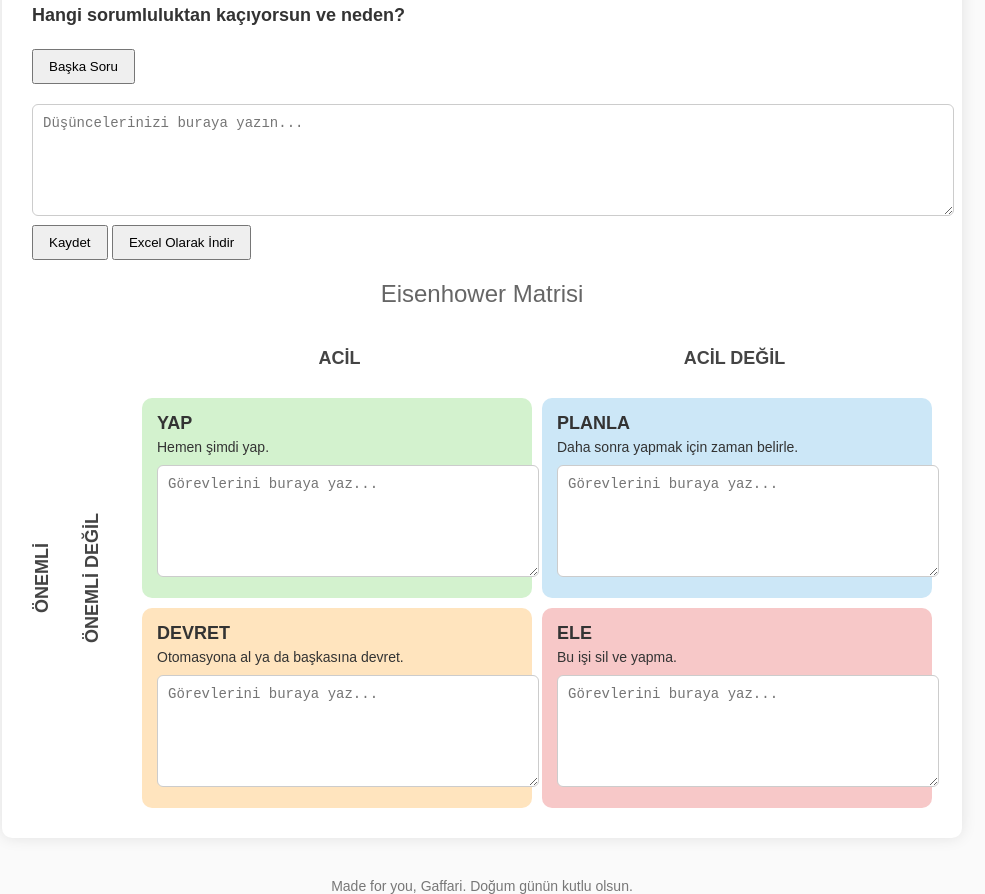
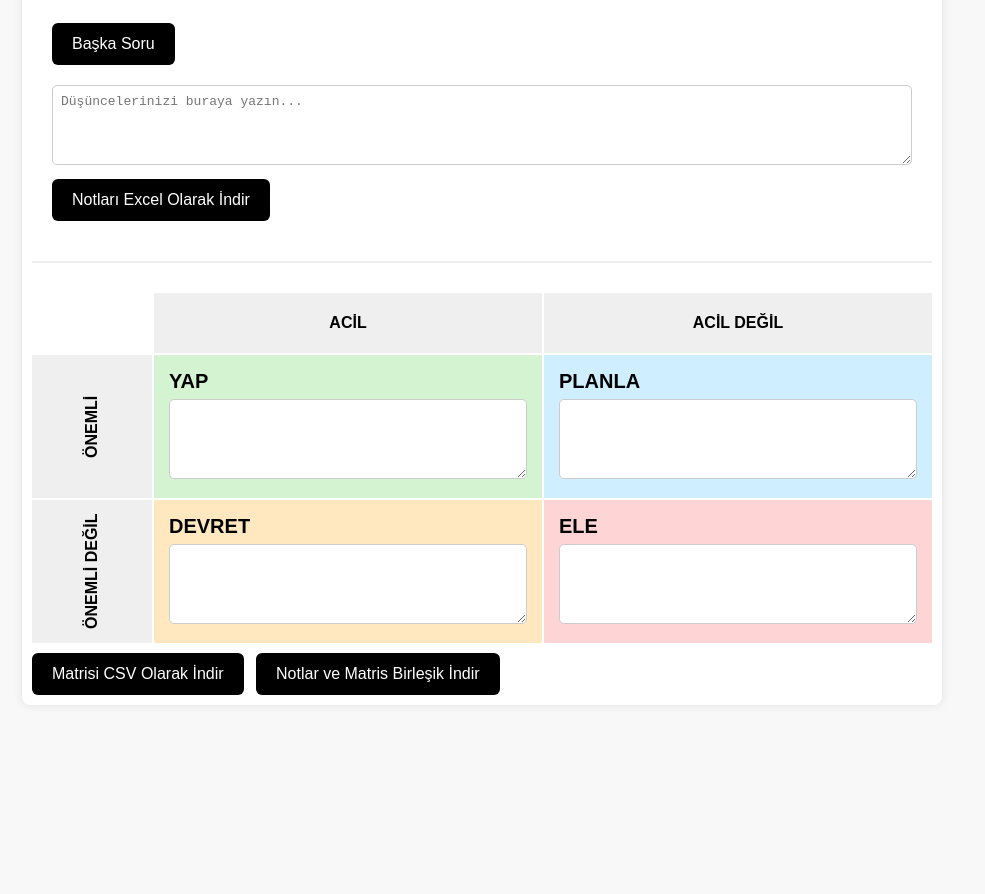
Before and after one commit to zk-ya/website, a plain HTML site: page gaffari.html in a window 1280 px wide. Shown: the part 181-1075 px from the top of the page, without its empty margins (158-1143 px from the left). After the commit the page ends 926 px from the top, so only its background shows below. Drawn offline with Linux system fonts and the light colour scheme.

Commit message:
Update gaffari.html

```diff
--- a/gaffari.html
+++ b/gaffari.html
@@ -1,211 +1,259 @@
 <!DOCTYPE html>
 <html lang="tr">
 <head>
-<meta charset="UTF-8">
-<meta name="viewport" content="width=device-width, initial-scale=1.0">
-<title>Gaffari’nin İçsel Rehberi</title>
-
+<meta charset="UTF-8" />
+<meta name="viewport" content="width=device-width, initial-scale=1.0" />
+<title>Eisenhower Matrisi</title>
 <style>
-  body { font-family: Arial, sans-serif; margin:0; padding:0; background:#fafafa; color:#333;}
-
-  .container { max-width:900px; margin:30px auto; background:white; padding:30px;
-    box-shadow:0 0 15px rgba(0,0,0,0.1); border-radius:10px;}
-
-  h1 { text-align:center; margin-bottom:5px; }
-  h2 { text-align:center; font-weight:normal; margin-bottom:20px; color:#666; }
-
-  textarea { width:100%; min-height:90px; padding:10px; resize:vertical; font-size:14px;
-    border:1px solid #ccc; border-radius:6px; }
-
-  button { padding:8px 15px; margin-top:5px; cursor:pointer; }
-
-  /* MATRİS */
-  .matrix-wrapper {
-    display: grid;
-    grid-template-columns: 100px 1fr;
-    gap: 10px;
-    margin-top:40px;
+body {
+    font-family: Arial, sans-serif;
+    margin: 0;
+    background: #f8f8f8;
+}
+.container {
+    max-width: 900px;
+    margin: 40px auto;
+    padding: 10px;
+    background: white;
+    border-radius: 8px;
+    box-shadow: 0 0 10px rgba(0,0,0,0.1);
 }
 
-  /* Sol eksen */
-  .y-axis {
+/* Üst kısım stilleri */
+.header {
+    padding: 20px;
+    border-bottom: 2px solid #eee;
+    margin-bottom: 30px;
+}
+.header h1 {
+    margin: 0;
+    font-weight: bold;
+    color: #333;
+}
+.header h2 {
+    margin: 5px 0 20px;
+    color: #666;
+    font-weight: normal;
+}
+.question-box, .notes-box {
+    margin-bottom: 20px;
+}
+textarea {
+    width: 100%;
+    min-height: 80px;
+    resize: vertical;
+    border: 1px solid #ccc;
+    border-radius: 5px;
+    padding: 8px;
+    box-sizing: border-box;
+    font-size: 1em;
+}
+button {
+    padding: 12px 20px;
+    font-size: 1em;
+    border: none;
+    border-radius: 6px;
+    background: black;
+    color: white;
+    cursor: pointer;
+    margin-top: 10px;
+    margin-right: 8px;
+}
+button:hover {
+    background: #333;
+}
+
+.grid {
     display: grid;
-    grid-template-rows: 1fr 1fr;
-    text-align:center;
-    font-weight:bold;
+    grid-template-columns: 120px 1fr 1fr;
+    grid-template-rows: 60px 1fr 1fr;
+    gap: 2px;
+}
+.axis {
+    background: #efefef;
+    display: flex;
+    align-items: center;
+    justify-content: center;
+    font-weight: bold;
+}
+.left-axis {
     writing-mode: vertical-rl;
     transform: rotate(180deg);
-    font-size:18px;
-    color:#444;
 }
-
-  /* Ana grid */
-  .matrix-grid {
-    display:grid;
-    grid-template-columns: repeat(2, 1fr);
-    grid-template-rows: 40px repeat(2, 200px);
-    gap:10px;
+.box {
+    padding: 15px;
+    background: white;
 }
-
-  /* Üst yatay eksen */
-  .x-axis {
-    grid-column: 1 / 3;
-    display:grid;
-    grid-template-columns:1fr 1fr;
-    text-align:center;
-    font-size:18px;
-    font-weight:bold;
-    color:#444;
+.box-title {
+    font-size: 20px;
+    font-weight: bold;
+    margin-bottom: 6px;
 }
-
-  /* Hücre */
-  .cell {
-    padding:15px;
-    border-radius:10px;
-    display:flex;
-    flex-direction:column;
-  }
-
-  .cell-title {
-    font-weight:bold;
-    margin-bottom:5px;
-    font-size:18px;
-  }
-
-  .cell-desc { font-size:14px; margin-bottom:10px; color:#333; }
-
-  /* Renkler görsele uygun */
-  .green  { background:#d3f2ce; }
-  .blue   { background:#cce7f7; }
-  .orange { background:#ffe4be; }
-  .red    { background:#f7c8c8; }
-
-  .bottom-msg { text-align:center; margin-top:40px; color:#777; font-size:14px; }
+.bg-yap { background: #d3f3d1; }
+.bg-planla { background: #cfeeff; }
+.bg-devret { background: #ffe7bf; }
+.bg-ele { background: #ffd4d4; }
 </style>
 </head>
+<body>
 
-<body>
 <div class="container">
 
-  <h1>Gaffari’nin İçsel Rehberi</h1>
-  <h2>Günlük düşünceler ve öncelikler</h2>
+  <div class="header">
+    <h1>Günlük İçsel Rehberim</h1>
+    <h2>Düşün ve Önceliklendirme</h2>
 
-  <!-- Felsefi Soru -->
     <div class="question-box">
-    <p id="question" style="font-size:18px; font-weight:bold;">Yükleniyor...</p>
+      <p id="question">Yükleniyor...</p>
       <button onclick="newQuestion()">Başka Soru</button>
     </div>
 
-  <!-- Notlar -->
-  <div class="notes-box" style="margin-top:20px;">
-    <textarea id="note" placeholder="Düşüncelerinizi buraya yazın..."></textarea>
-    <button onclick="saveNote()">Kaydet</button>
-    <button onclick="downloadCSV()">Excel Olarak İndir</button>
-  </div>
-
-  <!-- EISENHOWER MATRISİ -->
-  <h2>Eisenhower Matrisi</h2>
-
-  <div class="matrix-wrapper">
-    <div class="y-axis">
-      <div>ÖNEMLİ</div>
-      <div>ÖNEMLİ DEĞİL</div>
-    </div>
-
-    <div class="matrix-grid">
-
-      <!-- Yatay eksen -->
-      <div class="x-axis">
-        <div>ACİL</div>
-        <div>ACİL DEĞİL</div>
-      </div>
-
-      <!-- Hücreler -->
-      <div class="cell green">
-        <div class="cell-title">YAP</div>
-        <div class="cell-desc">Hemen şimdi yap.</div>
-        <textarea id="task_do" placeholder="Görevlerini buraya yaz..."></textarea>
-      </div>
-
-      <div class="cell blue">
-        <div class="cell-title">PLANLA</div>
-        <div class="cell-desc">Daha sonra yapmak için zaman belirle.</div>
-        <textarea id="task_plan" placeholder="Görevlerini buraya yaz..."></textarea>
-      </div>
-
-      <div class="cell orange">
-        <div class="cell-title">DEVRET</div>
-        <div class="cell-desc">Otomasyona al ya da başkasına devret.</div>
-        <textarea id="task_delegate" placeholder="Görevlerini buraya yaz..."></textarea>
-      </div>
-
-      <div class="cell red">
-        <div class="cell-title">ELE</div>
-        <div class="cell-desc">Bu işi sil ve yapma.</div>
-        <textarea id="task_delete" placeholder="Görevlerini buraya yaz..."></textarea>
-      </div>
-
+    <div class="notes-box">
+      <textarea id="note" placeholder="Düşüncelerinizi buraya yazın..."></textarea><br>
+      <button onclick="downloadNotesCSV()">Notları Excel Olarak İndir</button>
     </div>
   </div>
 
+  <!-- Eisenhower matrisi grid -->
+  <div class="grid">
+
+    <div></div>
+    <div class="axis">ACİL</div>
+    <div class="axis">ACİL DEĞİL</div>
+
+    <div class="axis left-axis">ÖNEMLİ</div>
+
+    <div class="box bg-yap">
+        <div class="box-title">YAP</div>
+        <textarea id="yap"></textarea>
     </div>
 
-<div class="bottom-msg">
-  Made for you, Gaffari. Doğum günün kutlu olsun.
+    <div class="box bg-planla">
+        <div class="box-title">PLANLA</div>
+        <textarea id="planla"></textarea>
+    </div>
+
+    <div class="axis left-axis">ÖNEMLİ DEĞİL</div>
+
+    <div class="box bg-devret">
+        <div class="box-title">DEVRET</div>
+        <textarea id="devret"></textarea>
+    </div>
+
+    <div class="box bg-ele">
+        <div class="box-title">ELE</div>
+        <textarea id="ele"></textarea>
+    </div>
+  </div>
+
+  <button onclick="downloadMatrixCSV()">Matrisi CSV Olarak İndir</button>
+  <button onclick="downloadCombinedCSV()">Notlar ve Matris Birleşik İndir</button>
 </div>
 
 <script>
-/* Sorular */
+// Felsefi sorular dizisi
 const questions = [
   "Bugün hangisi seni gerçekten ileri taşır?",
   "Hangi sorumluluktan kaçıyorsun ve neden?",
   "Hayatında gerçekten önemli olan nedir?",
   "Bugün kendin için küçük bir adım atabilir misin?",
-  "Hangi kararın seni uzun vadede mutlu eder?"
+  "Hangi kararın seni uzun vadede mutlu edeceğini düşünüyorsun?"
 ];
 
+// Yeni soru seç
 function newQuestion() {
   const q = questions[Math.floor(Math.random() * questions.length)];
   document.getElementById('question').innerText = q;
 }
 
-/* Not kaydetme */
+// Not kaydetme
 function saveNote() {
-  const note = document.getElementById('note').value;
-  const question = document.getElementById('question').innerText;
+  const text = document.getElementById('note').value.trim();
+  if (!text) {
+    alert("Not boş olamaz!");
+    return;
+  }
   const date = new Date().toLocaleString();
-
-  const data = {
-    date,
-    question,
-    note,
-    do:      document.getElementById('task_do').value,
-    plan:    document.getElementById('task_plan').value,
-    delegate:document.getElementById('task_delegate').value,
-    del:     document.getElementById('task_delete').value
-  };
-
-  localStorage.setItem("matrixState", JSON.stringify(data));
-  alert("Kaydedildi!");
+  const savedNotes = JSON.parse(localStorage.getItem('notes') || '[]');
+  savedNotes.push({date, question: document.getElementById('question').innerText, answer: text});
+  localStorage.setItem('notes', JSON.stringify(savedNotes));
+  alert('Not kaydedildi!');
+  document.getElementById('note').value = '';
 }
 
-/* CSV indir */
-function downloadCSV() {
-  const data = JSON.parse(localStorage.getItem("matrixState") || "{}");
-  let csv = "Tarih,Soru,Not,Yap,Planla,Devret,Ele\n";
-  csv += `"${data.date || ''}","${data.question || ''}","${data.note || ''}","${data.do || ''}","${data.plan || ''}","${data.delegate || ''}","${data.del || ''}"`;
+// Notları CSV indir
+function downloadNotesCSV() {
+  const note = document.getElementById('note').value.trim();
+  const question = document.getElementById('question').innerText;
+  const date = new Date().toLocaleDateString();
+
+  let csvContent = `Tarih;Soru;Cevap\n${date};${question};${note}\n`;
+
+  const blob = new Blob([csvContent], { type: "text/csv;charset=utf-8;" });
+  const url = URL.createObjectURL(blob);
+  const link = document.createElement("a");
+  link.href = url;
+  link.download = "Notlar.csv";
+  link.click();
+}
+
+
+
+// Eisenhower matrisi CSV indir
+function downloadMatrixCSV() {
+  const yap = document.getElementById("yap").value.replace(/\n/g, "; ");
+  const planla = document.getElementById("planla").value.replace(/\n/g, "; ");
+  const devret = document.getElementById("devret").value.replace(/\n/g, "; ");
+  const ele = document.getElementById("ele").value.replace(/\n/g, "; ");
+  const date = new Date().toLocaleDateString();
+
+  // İlk satırda sadece tarih
+  let csv = `Tarih:${date};acil;acil değil\n`;
+  csv += `önemli;${yap};${planla}\n`;
+  csv += `önemli değil;${devret};${ele}\n`;
 
   const blob = new Blob([csv], { type: "text/csv;charset=utf-8;" });
   const url = URL.createObjectURL(blob);
 
-  const a = document.createElement("a");
-  a.href = url;
-  a.download = "gaffari_eisenhower.csv";
-  a.click();
-  URL.revokeObjectURL(url);
+  const link = document.createElement("a");
+  link.href = url;
+  link.download = "Eisenhower_Matrisi.csv";
+  link.click();
 }
 
+
+
+// Notlar ve matrisi birleştirip tek CSV indir (notlar localStorage'dan)
+function downloadCombinedCSV() {
+  const note = document.getElementById('note').value.trim();
+  const question = document.getElementById('question').innerText;
+  const date = new Date().toLocaleDateString();
+
+  const yap = document.getElementById("yap").value.replace(/\n/g, "; ");
+  const planla = document.getElementById("planla").value.replace(/\n/g, "; ");
+  const devret = document.getElementById("devret").value.replace(/\n/g, "; ");
+  const ele = document.getElementById("ele").value.replace(/\n/g, "; ");
+
+  let csv = "Tarih;Soru;Cevap;;önemli&acil;önemli&acil değil;önemli değil&acil;önemli değil&acil değil\n";
+  csv += `${date};${question};${note};;${yap};${planla};${devret};${ele}\n`;
+
+  const blob = new Blob([csv], { type: "text/csv;charset=utf-8;" });
+  const url = URL.createObjectURL(blob);
+
+  const link = document.createElement("a");
+  link.href = url;
+  link.download = "Not_ve_Matris.csv";
+  link.click();
+}
+
+
+
+
+// Sayfa açılır açılmaz soru göster
+window.onload = function() {
   newQuestion();
+};
+
 </script>
 
 </body>
```
Lines whose indentation alone changed are shown as unchanged.
